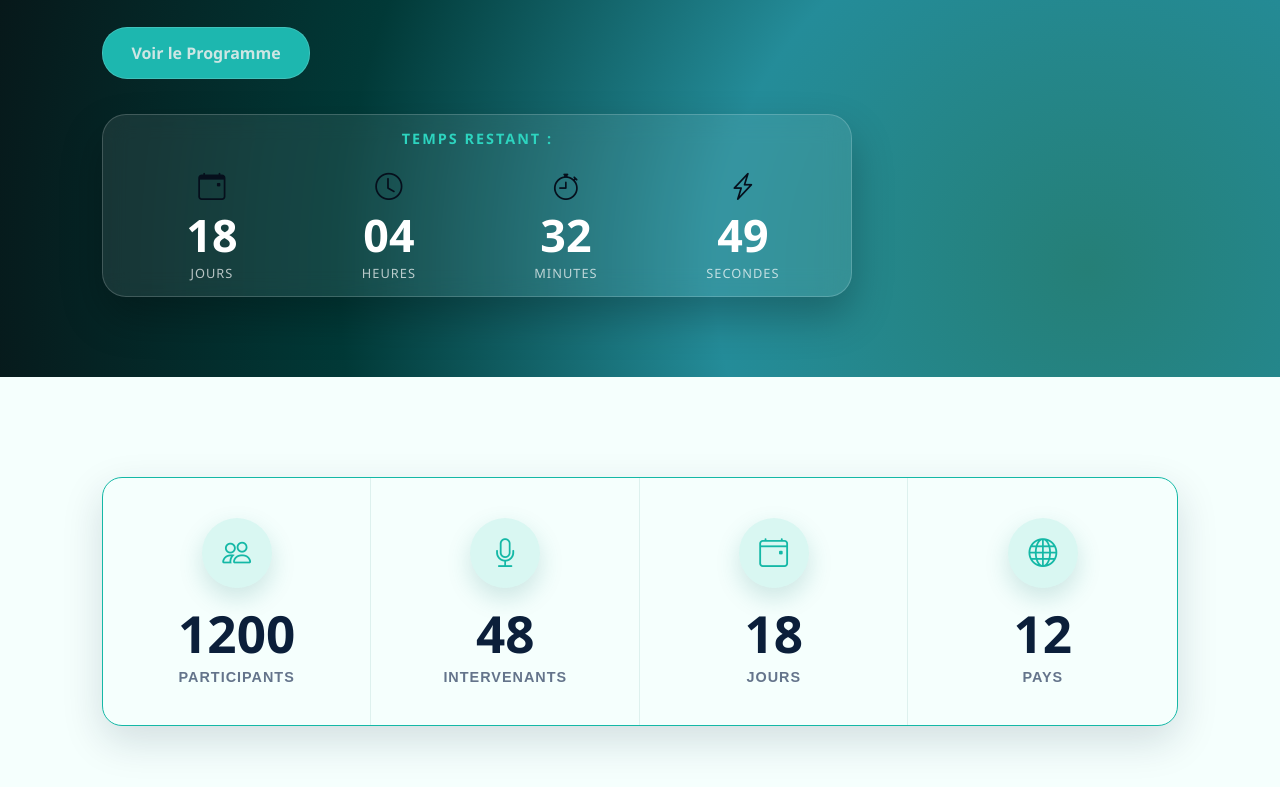
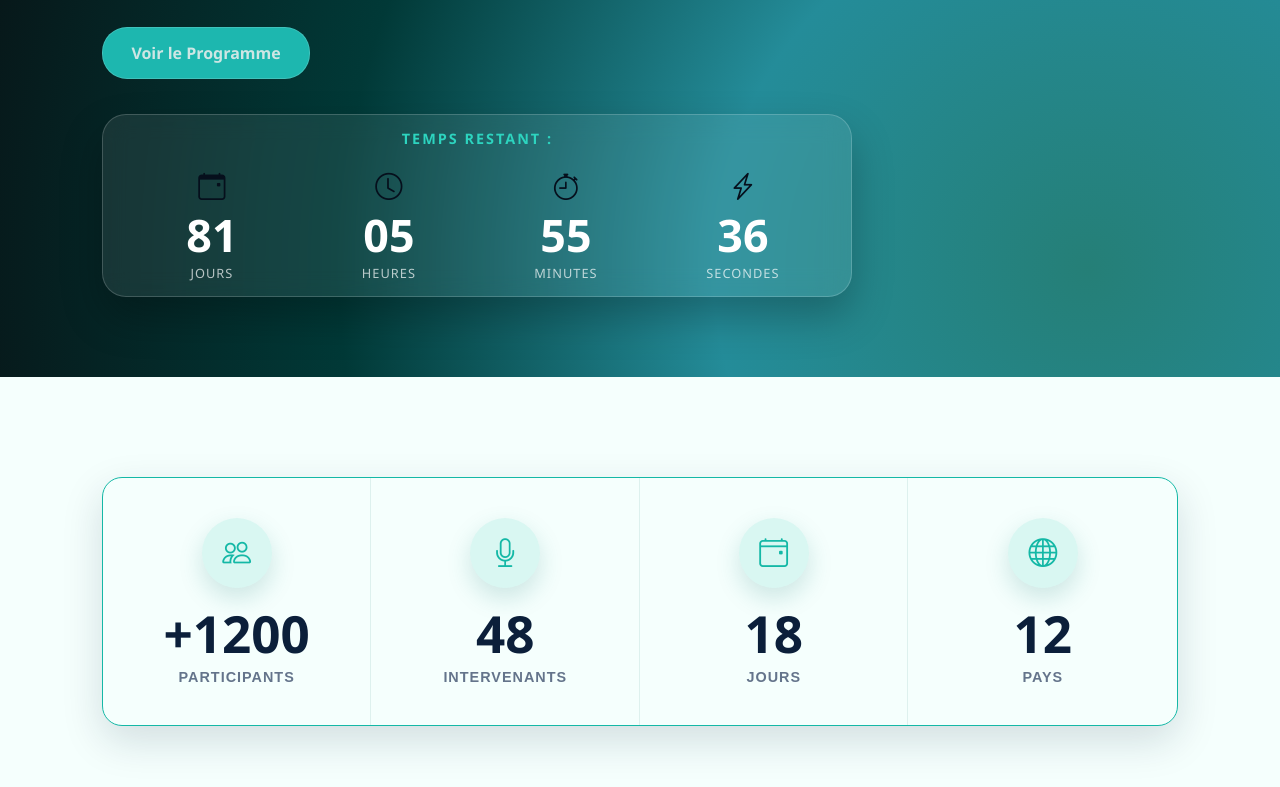
Before and after one commit to ndaoaissatou109-source/NDAO-Aissatou-AfriConnectSummit, a plain HTML site: page index.html in a window 1280 px wide. Shown: the part 343-1130 px from the top of the page. Drawn offline with nearby package versions, Linux system fonts and the light colour scheme.

Commit message:
js: filtrage dynamique , compteur au srcol ,compte a rebours

```diff
--- a/js/main.js
+++ b/js/main.js
@@ -0,0 +1,185 @@
+// Attend que le document HTML soit complètement chargé avant d'exécuter le script
+document.addEventListener("DOMContentLoaded", function () {
+
+  /* ========================================================
+     1. COMPTE À REBOURS (SÉCURISÉ POUR TOUTES LES PAGES)
+     ======================================================== */
+  // Date cible de l'événement (15 Octobre 2026 à 09h00)
+  const targetDate = new Date("2026-10-15T09:00:00").getTime();
+
+  // Fonction qui calcule et met à jour le temps restant
+  function updateCountdown() {
+    // Récupération des éléments HTML du compteur
+    const daysEl = document.getElementById("days");
+    const hoursEl = document.getElementById("hours");
+    const minutesEl = document.getElementById("minutes");
+    const secondsEl = document.getElementById("seconds");
+
+    // Sécurité : si la page actuelle n'a pas de compteur (ex: intervenants.html), on stoppe la fonction
+    if (!daysEl || !hoursEl || !minutesEl || !secondsEl) return;
+
+    // Récupère la date/heure actuelle
+    const now = new Date().getTime();
+    // Calcule la différence entre la date cible et maintenant
+    const difference = targetDate - now;
+
+    // Si la date est dépassée, on affiche des 00
+    if (difference <= 0) {
+      daysEl.innerText = "00";
+      hoursEl.innerText = "00";
+      minutesEl.innerText = "00";
+      secondsEl.innerText = "00";
+      return;
+    }
+
+    // Calculs mathématiques pour convertir les millisecondes en jours, heures, minutes et secondes
+    const days = Math.floor(difference / (1000 * 60 * 60 * 24));
+    const hours = Math.floor((difference % (1000 * 60 * 60 * 24)) / (1000 * 60 * 60));
+    const minutes = Math.floor((difference % (1000 * 60 * 60)) / (1000 * 60));
+    const seconds = Math.floor((difference % (1000 * 60)) / 1000);
+
+    // Maintient un format à deux chiffres (ex: "09" au lieu de "9")
+    daysEl.innerText = String(days).padStart(2, "0");
+    hoursEl.innerText = String(hours).padStart(2, "0");
+    minutesEl.innerText = String(minutes).padStart(2, "0");
+    secondsEl.innerText = String(seconds).padStart(2, "0");
+  }
+
+  // Démarre le minuteur uniquement si la balise avec l'ID "days" existe sur la page
+  if (document.getElementById("days")) {
+    updateCountdown(); // Premier appel immédiat
+    setInterval(updateCountdown, 1000); // Mise à jour toutes les secondes (1000ms)
+  }
+
+
+  /* ========================================================
+     2. ANIMATION DES STATISTIQUES (SÉCURISÉE)
+     ======================================================== */
+  // Sélectionne tous les éléments de chiffres et la section des statistiques
+  const statNumbers = document.querySelectorAll(".pro-stat-number");
+  const statsSection = document.querySelector(".pro-stats-section");
+
+  // Sécurité : s'assure que la section et les chiffres existent sur la page
+  if (statNumbers.length > 0 && statsSection) {
+    const animationDuration = 2000; // Durée totale de l'animation en millisecondes (2 sec)
+
+    // Fonction d'incrémentation fluide d'un chiffre
+    function animateNumber(element) {
+      const target = parseInt(element.getAttribute("data-target"), 10); // Valeur finale cible
+      const prefix = element.getAttribute("data-prefix") || ""; // Préfixe facultatif (ex: "+")
+      const startTime = performance.now();
+
+      // Fonction d'animation exécutée à chaque rafraîchissement d'image
+      function updateCount(currentTime) {
+        const elapsedTime = currentTime - startTime; // Temps écoulé
+        const progress = Math.min(elapsedTime / animationDuration, 1); // Progression entre 0 et 1
+        const currentValue = Math.floor(progress * target); // Calcul de la valeur actuelle
+
+        element.textContent = `${prefix}${currentValue}`;
+
+        // Continue l'animation tant que la durée n'est pas atteinte
+        if (progress < 1) {
+          requestAnimationFrame(updateCount);
+        } else {
+          element.textContent = `${prefix}${target}`; // Valeur finale garantie
+        }
+      }
+      requestAnimationFrame(updateCount);
+    }
+
+    // Utilisation d'un IntersectionObserver pour ne lancer l'animation que quand l'utilisateur fait défiler jusqu'à la section
+    const statsObserver = new IntersectionObserver((entries, observer) => {
+      entries.forEach(entry => {
+        if (entry.isIntersecting) {
+          // Lance l'animation sur chaque chiffre
+          statNumbers.forEach(statElement => animateNumber(statElement));
+          // Arrête d'observer une fois l'animation jouée
+          observer.unobserve(entry.target);
+        }
+      });
+    }, { threshold: 0.5 }); // Déclenche à 50% de visibilité de la section
+
+    statsObserver.observe(statsSection);
+  }
+
+
+  /* ========================================================
+     3. GESTION DU PLANNING ET ONGLETS (SÉCURISÉE)
+     ======================================================== */
+  // Sélectionne tous les boutons d'onglets et les cartes/tableaux de contenu
+  const ongletsBtns = document.querySelectorAll(".onglet-btn");
+  const contenusPlanning = document.querySelectorAll(".contenu-planning");
+
+  // Sécurité : exécute uniquement si des onglets sont présents sur la page (ex: programme.html)
+  if (ongletsBtns.length > 0) {
+    ongletsBtns.forEach((btn) => {
+      // Ajoute l'écouteur d'événement clic sur chaque bouton
+      btn.addEventListener("click", function (e) {
+        e.preventDefault(); // Empêche le saut de page par défaut
+
+        // Récupère l'identifiant de la journée ciblée via l'attribut data-jour (ex: "jour-1")
+        const jourCible = this.getAttribute("data-jour");
+
+        // Enlève la classe "actif" de tous les boutons
+        ongletsBtns.forEach((b) => b.classList.remove("actif"));
+        // Cache tous les plannings
+        contenusPlanning.forEach((c) => c.classList.remove("actif"));
+
+        // Active le bouton sur lequel l'utilisateur a cliqué
+        this.classList.add("actif");
+
+        // Recherche le tableau correspondant à l'ID du jour et l'affiche
+        const tableauCible = document.getElementById(jourCible);
+        if (tableauCible) {
+          tableauCible.classList.add("actif");
+        }
+      });
+    });
+  }
+
+});
+
+/* ========================================================
+     4. FILTRAGE DYNAMIQUE DES INTERVENANTS (SÉCURISÉ)
+     ======================================================== */
+  // Sélectionne tous les boutons de filtres (Tous, IA, Business, Design, Data)
+  const filtresBtns = document.querySelectorAll(".btn-filtre");
+  // Sélectionne toutes les cartes des intervenants (Speakers)
+  const cartesSpeakers = document.querySelectorAll(".carte-speaker");
+
+  // Sécurité : s'assure que les boutons et les cartes existent sur la page actuelle
+  if (filtresBtns.length > 0 && cartesSpeakers.length > 0) {
+
+    // Parcourt chaque bouton pour ajouter l'événement de clic
+    filtresBtns.forEach((btn) => {
+      btn.addEventListener("click", function () {
+
+        // 1. GESTION DU BOUTON ACTIF
+        // Retire la classe "actif" de tous les boutons de filtre
+        filtresBtns.forEach((b) => b.classList.remove("actif"));
+        // Ajoute la classe "actif" uniquement sur le bouton sur lequel on vient de cliquer
+        this.classList.add("actif");
+
+        // 2. RÉCUPÉRATION DE LA CATÉGORIE
+        // Récupère la valeur du filtre (ex: "tous", "ia", "business", "design", "data")
+        const filtreCible = this.getAttribute("data-filter");
+
+        // 3. FILTRAGE DES CARTES SPEAKERS
+        cartesSpeakers.forEach((speaker) => {
+          // Récupère la catégorie propre à la carte de l'intervenant
+          const categorieSpeaker = speaker.getAttribute("data-category");
+
+          // Si le filtre choisi est "tous" OU qu'il correspond exactement à la catégorie de la carte
+          if (filtreCible === "tous" || filtreCible === categorieSpeaker) {
+            // Affiche la carte
+            speaker.style.display = "block";
+          } else {
+            // Masque la carte si elle ne correspond pas au filtre
+            speaker.style.display = "none";
+          }
+        });
+
+      });
+    });
+
+  }
```
Also changed, not shown: intervenants.html (+1 -1 lines).
